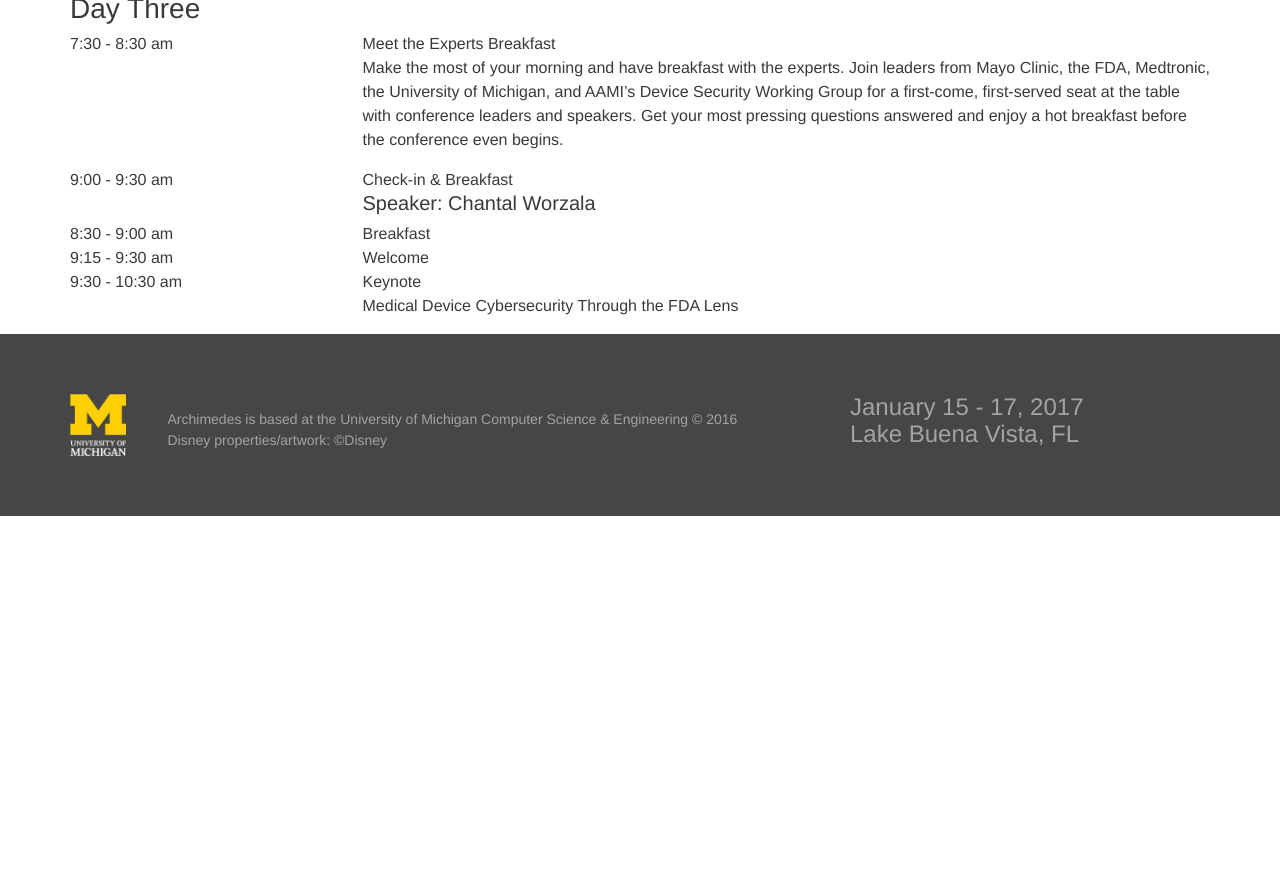
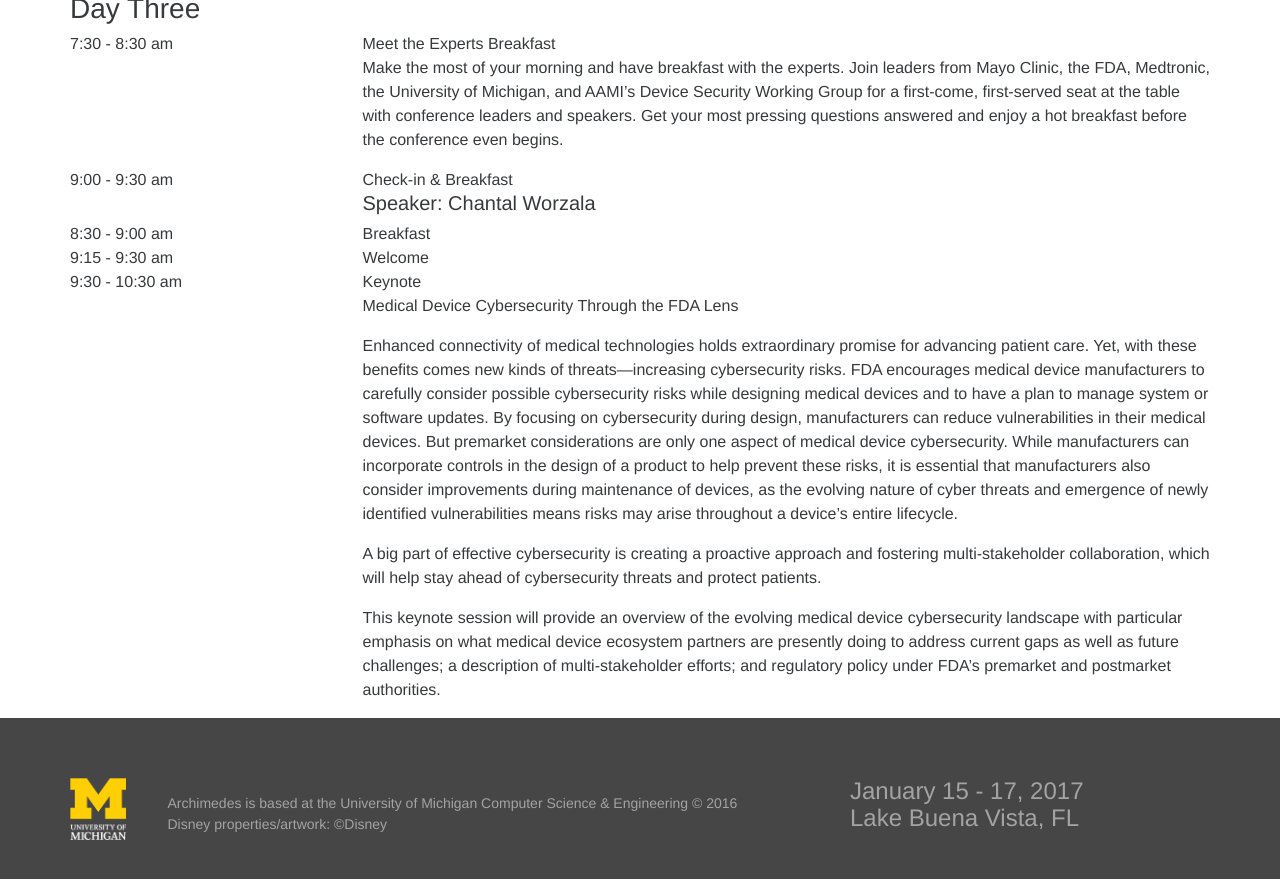
Before and after one commit to Jonesy/medsec101, a Jekyll site: the page built from schedule.markdown, in a window 1280 px wide and 900 px high, scrolled down 768 px. Shown: the top 879 px of the window. Built offline with Jekyll 4.4.1, drawn with Linux system fonts in a browser that asks for light colours; before the commit the page ends 1284 px from its top, so only the background shows below that.

Commit message:
Updated Keynote

```diff
--- a/_presentations/day-2/keynote.markdown
+++ b/_presentations/day-2/keynote.markdown
@@ -7,3 +7,9 @@ speaker: Suzanne B. Schwartz, MD, MBA
 ---
 
 Medical Device Cybersecurity Through the FDA Lens
+
+Enhanced connectivity of medical technologies holds extraordinary promise for advancing patient care. Yet, with these benefits comes new kinds of threats—increasing cybersecurity risks. FDA encourages medical device manufacturers to carefully consider possible cybersecurity risks while designing medical devices and to have a plan to manage system or software updates. By focusing on cybersecurity during design, manufacturers can reduce vulnerabilities in their medical devices. But premarket considerations are only one aspect of medical device cybersecurity. While manufacturers can incorporate controls in the design of a product to help prevent these risks, it is essential that manufacturers also consider improvements during maintenance of devices, as the evolving nature of cyber threats and emergence of newly identified vulnerabilities means risks may arise throughout a device’s entire lifecycle.
+
+A big part of effective cybersecurity is creating a proactive approach and fostering multi-stakeholder collaboration, which will help stay ahead of cybersecurity threats and protect patients.
+
+This keynote session will provide an overview of the evolving medical device cybersecurity landscape with particular emphasis on what medical device ecosystem partners are presently doing to address current gaps as well as future challenges; a description of multi-stakeholder efforts; and regulatory policy under FDA’s premarket and postmarket authorities.
```
